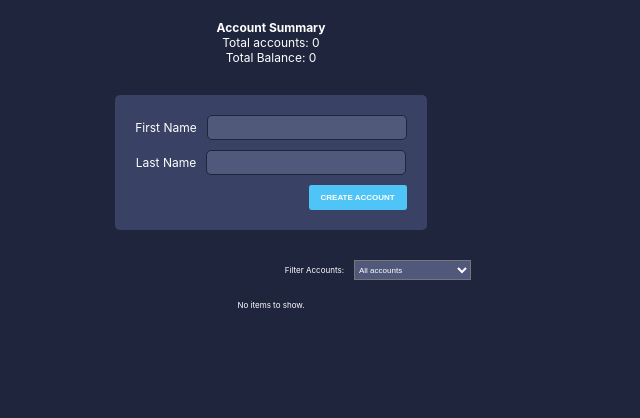
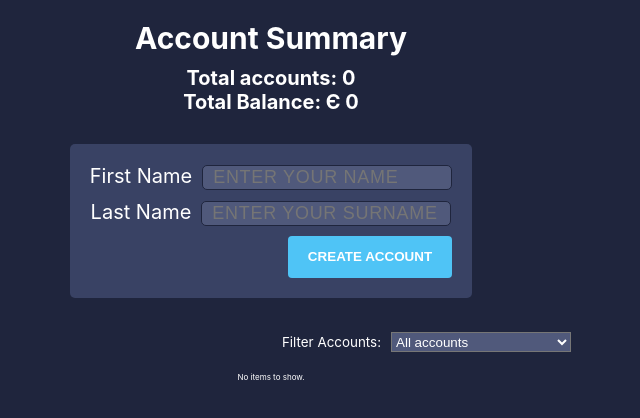
Before and after one commit to JurgitaE/bank-v1, a React (Create React App) app: page / in a window 1280 px wide. Shown: the top 418 px of the page, without its empty margins (369-1009 px from the left). Built offline with nearby package versions, Linux system fonts and the light colour scheme.

Commit message:
styling changes

```diff
--- a/src/App.css
+++ b/src/App.css
@@ -37,13 +37,15 @@
     }
 }
  */
+html {
+    font-size: 16px;
+}
 
 body,
 body * {
     box-sizing: border-box;
     margin: 0;
     padding: 0;
-    font-size: 12px;
 }
 .App {
     text-align: center;
@@ -59,6 +61,14 @@ body * {
     gap: 30px;
     color: white;
     padding: 20px;
+}
+
+h2 {
+    font-size: 1.5rem !important;
+    margin-bottom: 10px;
+}
+h2 + div {
+    font-weight: bold;
 }
 
 h1,
@@ -84,15 +94,16 @@ form div {
 }
 
 input[type='text'] {
-    width: 200px;
+    width: 250px;
     height: 25px;
     padding-left: 10px;
     background: #50597b;
     color: #fff;
     border: solid 1px #1f253d;
     border-radius: 5px;
-    letter-spacing: 1px;
+    letter-spacing: 0.7px;
     text-transform: uppercase;
+    font-size: 0.9rem;
 }
 input[type='text']:focus {
     border: 1px solid #11a8ab;
@@ -123,7 +134,7 @@ button:hover {
 }
 
 button.add {
-    font-size: 8px;
+    font-size: 0.67rem;
     background: #4fc4f6;
     padding: 1em 1.5em;
     text-transform: uppercase;
@@ -131,9 +142,10 @@ button.add {
 }
 button.delete {
     background-color: hsl(350, 56%, 70%);
-    font-size: 8px;
+    font-size: 0.67rem;
     padding: 0.5em 1em;
     display: inline;
+    margin-top: 5px;
 }
 button.delete:hover {
     background-color: hsl(350, 56%, 50%);
@@ -145,7 +157,7 @@ button.add:hover {
 
 button.deposit,
 button.withdraw {
-    font-size: 8px;
+    font-size: 0.67rem;
     padding: 0.5em 1em;
     display: inline;
 }
@@ -176,7 +188,7 @@ button.withdraw {
 }
 
 .filter * {
-    font-size: 8px;
+    font-size: 0.67rem;
 }
 
 p.none {
@@ -213,7 +225,7 @@ select {
     background: linear-gradient(90deg, hsl(215, 54%, 25%) 0%, hsl(215, 54%, 35%) 100%);
 }
 .accounts p {
-    font-size: 12px;
+    font-size: 1rem;
     text-align: left;
 }
 
@@ -234,7 +246,7 @@ select {
 }
 
 input[type='number'] {
-    font-size: 10px;
+    font-size: 0.84rem;
     line-height: 1.5;
     padding: 0 4px;
     width: 120px;
@@ -267,8 +279,21 @@ input[type='number'] {
     border-radius: 0.5em;
 }
 
-@media (min-width: 420px) {
+@media (min-width: 576px) {
+    html {
+        font-size: 18px;
+    }
     .accounts-container {
-        width: 400px;
+        width: 80%;
+        max-width: 600px;
     }
 }
+@media (min-width: 768px) {
+    html {
+        font-size: 20px;
+    }
+    .accounts-container {
+        width: 80%;
+        max-width: 600px;
+    }
+}
--- a/src/Components/AccountList.jsx
+++ b/src/Components/AccountList.jsx
@@ -54,7 +54,7 @@ const AccountList = ({ accounts, setAccount }) => {
         if (+accounts.filter(acc => acc.id === id)[0].value > accounts.filter(acc => acc.id === id)[0].sum) {
             setModal({
                 class: 'visible',
-                msg: 'cannot withdraw more than remaining balance',
+                msg: 'Cannot withdraw more than remaining balance!',
                 color: 'hsl(350, 75%, 60%)',
             });
             setTimeout(() => {
--- a/src/Components/AccountSummary.jsx
+++ b/src/Components/AccountSummary.jsx
@@ -4,7 +4,7 @@ const AccountSummary = ({ accounts }) => {
             <h2>Account Summary</h2>
             <div>
                 <p>Total accounts: {accounts.length}</p>
-                <p>Total Balance: {(+accounts.reduce((t, c) => t + c.sum, 0).toFixed(2)).toLocaleString('lt')}</p>
+                <p>Total Balance: Є {(+accounts.reduce((t, c) => t + c.sum, 0).toFixed(2)).toLocaleString('lt')}</p>
             </div>
         </div>
     );
--- a/src/Components/AddNewAccount.jsx
+++ b/src/Components/AddNewAccount.jsx
@@ -28,6 +28,7 @@ const AddNewAcccount = ({ accountListGenerator }) => {
                     id="name"
                     value={name}
                     onChange={addNameHandler}
+                    placeholder="Enter your name"
                     required
                 />
             </div>
@@ -37,6 +38,7 @@ const AddNewAcccount = ({ accountListGenerator }) => {
                     type="text"
                     id="lastname"
                     value={lastName}
+                    placeholder="Enter your surname"
                     onChange={addLastNameHandler}
                     required
                 />
```
